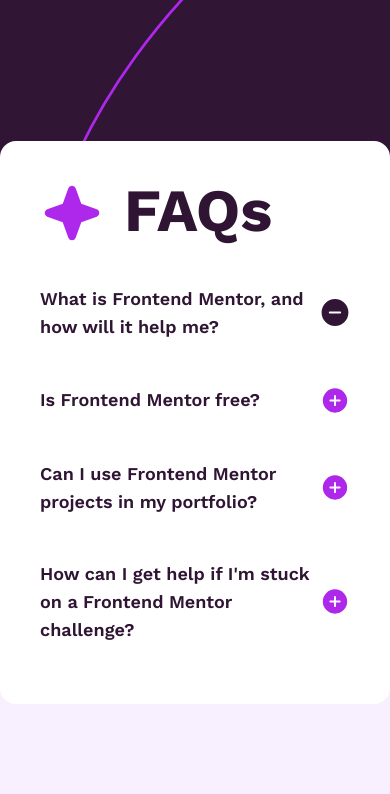
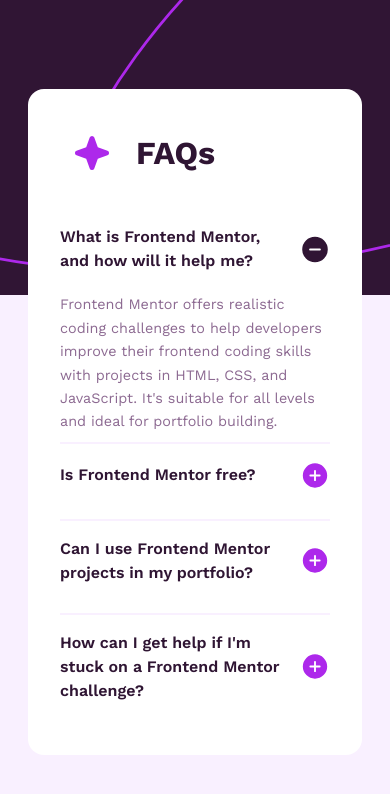
Before and after one commit to rainndev/Front-end-mentor-react, a React (Vite) app: page /faq-accordion in a window 390 px wide. Shown: the top 794 px of the page. Built offline with nearby package versions, Linux system fonts and the light colour scheme; the HTML template or start-up script is replaced by a standard one.

Commit message:
refactor(accordion): making the layout Accordion container responsive

```diff
--- a/src/component/AccordionItem.tsx
+++ b/src/component/AccordionItem.tsx
@@ -1,10 +1,11 @@
-import { useRef, useState, useEffect } from "react";
+import { useRef } from "react";
 import { motion } from "framer-motion";
 interface AccordionItemProps {
   isOpen: boolean;
   onToggle: () => void;
   title: string;
   desc: string;
+  isLast: boolean;
 }
 
 const AccordionItem = ({
@@ -12,6 +13,7 @@ const AccordionItem = ({
   desc,
   isOpen,
   onToggle,
+  isLast,
 }: AccordionItemProps) => {
   const contentRef = useRef<HTMLDivElement>(null);
 
@@ -22,12 +24,12 @@ const AccordionItem = ({
         onClick={onToggle}
         className="flex justify-between items-center space-x-2"
       >
-        <h1 className="text-lg font-semibold text-[hsl(292_42%_14%)]">
+        <h1 className="text-[clamp(1rem,2vw,1.2rem)] font-semibold text-[hsl(292_42%_14%)] hover:text-[#af60b9] w-[90%]">
           {title}
         </h1>
         <motion.img
-          animate={{ rotate: isOpen ? 180 : 0, scale: isOpen ? 1.1 : 1 }}
-          src={`/public/faq-accordion-kit/assets/images/${
+          animate={{ rotate: isOpen ? 180 : 0, scale: isOpen ? 1.05 : 1 }}
+          src={`/faq-accordion-kit/assets/images/${
             isOpen ? "icon-minus.svg" : "icon-plus.svg"
           }`}
           alt=""
@@ -37,16 +39,20 @@ const AccordionItem = ({
 
       <motion.div
         ref={contentRef}
-        initial={{ opacity: 0, maxHeight: 0 }}
         animate={{
           opacity: isOpen ? 1 : 0,
           maxHeight: isOpen ? contentRef.current?.scrollHeight : 0,
         }}
         transition={{ duration: 0, ease: "easeInOut" }}
-        className="mt-5 leading-relaxedtext-[hsl(292_16%_49%)] overflow-hidden transition-max-height duration-300 ease-in-out "
+        className="mt-5 leading-relaxed text-[hsl(292_16%_49%)] overflow-hidden transition-max-height duration-300 ease-in-out "
       >
-        <p className="text-[hsl(292_16%_49%)]">{desc}</p>
+        <p className="text-[hsl(292_16%_49%)] text-[clamp(.9rem,2vw,1rem)]">
+          {desc}
+        </p>
       </motion.div>
+      {!isLast && (
+        <div className="mt-2 w-full h-[2px] bg-[hsl(275_100%_97%)]" />
+      )}
     </div>
   );
 };
--- a/src/pages/Accordion.tsx
+++ b/src/pages/Accordion.tsx
@@ -39,29 +39,30 @@ const Accordion = () => {
         </div>
 
         {/* accordion container */}
-        <div className="absolute w-full h-full flex justify-center items-center">
-          <div className="max-w-2xl bg-white w-full flex flex-col p-10 rounded-2xl">
+        <div className="absolute w-full h-full flex justify-center items-center ">
+          <div className="max-w-2xl bg-white w-full flex flex-col md:p-10 p-8 rounded-2xl m-7">
             {/* accordion top */}
-            <div className="flex justify-start space-x-5">
+            <div className="flex justify-start space-x-3 items-center">
               <div className="w-16 h-16 flex justify-center items-center">
                 <img
-                  src="/public/faq-accordion-kit/assets/images/icon-star.svg"
-                  className="w-full h-full"
+                  src="/faq-accordion-kit/assets/images/icon-star.svg"
+                  className="w-10 h-10 "
                 />
               </div>
-              <h1 className="text-6xl font-bold text-[hsl(292_42%_14%)]">
+              <h1 className="text-[clamp(2rem,3vw,8rem)] font-bold text-[hsl(292_42%_14%)] align-middle ">
                 FAQs
               </h1>
             </div>
 
             {/* accordion bottom */}
-            <div className="mt-10 space-y-6">
-              {data.map((data, i) => (
+            <div className="mt-10 space-y-4">
+              {data.map((item, i) => (
                 <AccordionItem
                   key={i}
-                  {...data}
+                  {...item}
                   isOpen={activeIndex === i}
                   onToggle={() => HandleToggle(i)}
+                  isLast={i === data.length - 1}
                 />
               ))}
             </div>
--- a/vite.config.ts
+++ b/vite.config.ts
@@ -5,4 +5,8 @@ import react from "@vitejs/plugin-react";
 // https://vite.dev/config/
 export default defineConfig({
   plugins: [react(), tailwindcss()],
+  server: {
+    host: true,
+    port: 5173,
+  },
 });
```
